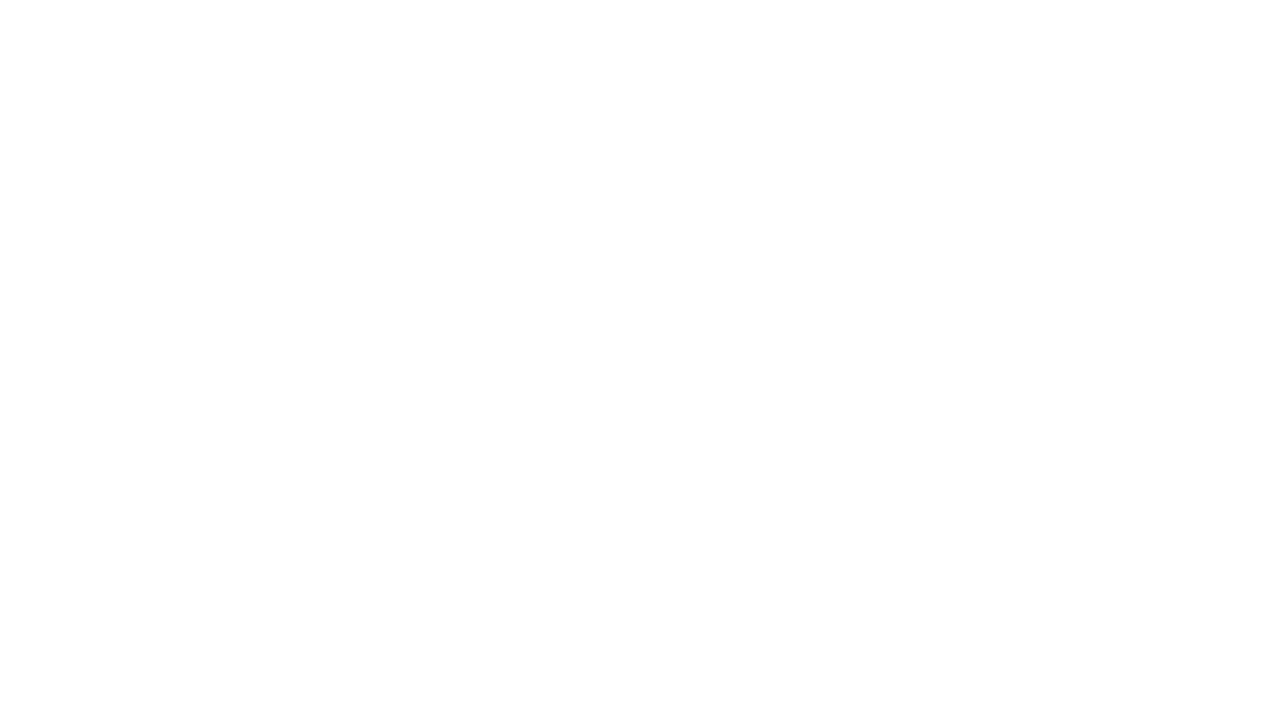
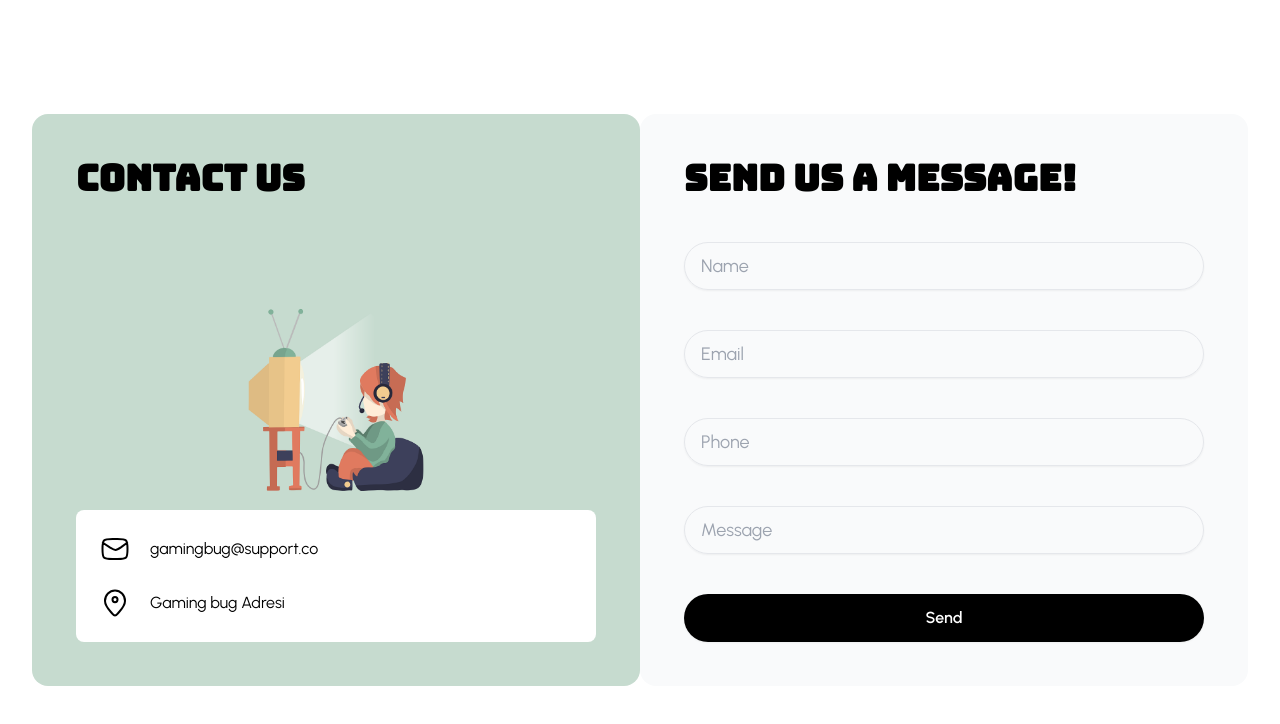
Before and after one commit to bysnakejnr/gamingbug, a React (Vite) app: page /contactus in a window 1280 px wide. Shown: the top 724 px of the page. Built offline with nearby package versions, Linux system fonts and the light colour scheme.

Commit message:
Design changes and sticky main page

```diff
--- a/package.json
+++ b/package.json
@@ -13,6 +13,7 @@
     "@headlessui/react": "^1.7.18",
     "@heroicons/react": "^2.1.3",
     "bootstrap-icons": "^1.11.3",
+    "framer-motion": "^11.2.10",
     "react": "^18.2.0",
     "react-dom": "^18.2.0",
     "react-router-dom": "^6.23.1",
--- a/src/App.jsx
+++ b/src/App.jsx
@@ -4,7 +4,7 @@ import Games from "./components/Games.jsx";
 import Team from "./components/Team.jsx";
 import Footer from "./components/Footer.jsx";
 import "bootstrap-icons/font/bootstrap-icons.css";
-import {useRef} from "react";
+import {Link} from "react-router-dom";
 
 
 const navigation = [
@@ -18,7 +18,6 @@ function classNames(...classes) {
     return classes.filter(Boolean).join(' ')
 }
 function App() {
-        const gamesRef = useRef(null);
 
         const handleVideoClick = () => {
             window.location.href = 'https://store.steampowered.com/app/2835500/Grog_n_Glory/';
@@ -30,7 +29,7 @@ function App() {
       <>
 
           <div className="bg-game-pattern border-red h-screen bg-cover min-h-full " style={{"min-height": "1000px"}}>
-              <Navbar ref={gamesRef}/>
+              <Navbar />
               <div className="main-container">
 
                       <h1 className="heavy-font text-8xl">GROG N GLORY!</h1>
@@ -38,7 +37,7 @@ function App() {
 
 <div className="container3 sm:flex-row flex-col">
                           <div className="container2 m-4">
-                                  <video width={"320"} autoPlay loop muted className="image rounded-full opacity-90" onClick={handleVideoClick}>
+                                  <video width={"320"} autoPlay loop muted className="image border-8 border-black rounded-full opacity-90" onClick={handleVideoClick}>
                                       <source src="./public/grog-gameplay.mp4" type="video/mp4"/>
                                       Your browser does not support the video tag.
                                   </video>
@@ -78,18 +77,18 @@ function App() {
               </div>
           </div>
             <div id="games">
-          <Games innerRef={gamesRef} />
+          <Games />
             </div>
           <Team />
           <div className="text-center mt-36 text-4xl bg-gray-300 p-20 mx-auto">
               <h1 className="heavy-font">Have Questions?</h1>
-              <a href="/"
+              <Link to="/contactus"
                  className="mt-6 relative inline-flex items-center justify-center p-0.5 mb-2 me-2 overflow-hidden text-sm font-medium text-gray-900 rounded-lg group bg-gradient-to-br from-purple-600 to-blue-500 group-hover:from-purple-600 group-hover:to-blue-500 hover:text-white dark:text-white focus:ring-4 focus:outline-none focus:ring-blue-300 dark:focus:ring-blue-800">
 <span
     className="relative px-5 py-2.5 transition-all ease-in duration-75 bg-white dark:bg-gray-900 rounded-md group-hover:bg-opacity-0">
 Contact Us!
 </span>
-              </a>
+              </Link>
           </div>
           <Footer/>
       </>
--- a/src/pages/ContactUs.jsx
+++ b/src/pages/ContactUs.jsx
@@ -1,11 +1,79 @@
+import { motion } from "framer-motion"
+
 const ContactUs = () =>{
 
 
 
     return(
-        <>
-        </>
-    )
+        <motion.div animate={{
+            scale: [2, 1],
+            rotate: [0, 90, 0],
+            borderRadius: ["20%", "20%", "50%", "50%", "20%"],
+        }} className="h-screen border-black mx-auto justify-center items-center self-center content-center">
+            <section className="content-center">
+                <div className="mx-auto max-w-7xl px-4 sm:px-6 lg:px-8">
+                    <div className="grid lg:grid-cols-2 grid-cols-1">
+                        <div className="lg:mb-0 mb-10">
+                            <div className="group w-full h-full">
+                                <div className="relative h-full">
+                                    <img src="../../public/contactusimage.png"
+                                         alt="ContactUs tailwind section"
+                                         className="w-full h-full object-contain lg:rounded-l-2xl rounded-2xl bg-blend-multiply" style={{backgroundColor:'#C6DBCF'}}/>
+                                    <h1 className="font-manrope text-black text-4xl font-bold leading-10 absolute top-11 left-11 heavy-font">Contact
+                                        us</h1>
+                                    <div className="absolute bottom-0 w-full lg:p-11 p-5">
+                                        <div className="bg-white rounded-lg p-6 block">
+
+                                            <a href="javascript:;" className="flex items-center mb-6">
+                                                <svg width="30" height="30" viewBox="0 0 30 30" fill="none"
+                                                     xmlns="http://www.w3.org/2000/svg" >
+                                                    <path
+                                                        d="M2.81501 8.75L10.1985 13.6191C12.8358 15.2015 14.1544 15.9927 15.6032 15.9582C17.0519 15.9237 18.3315 15.0707 20.8905 13.3647L27.185 8.75M12.5 25H17.5C22.214 25 24.5711 25 26.0355 23.5355C27.5 22.0711 27.5 19.714 27.5 15C27.5 10.286 27.5 7.92893 26.0355 6.46447C24.5711 5 22.214 5 17.5 5H12.5C7.78595 5 5.42893 5 3.96447 6.46447C2.5 7.92893 2.5 10.286 2.5 15C2.5 19.714 2.5 22.0711 3.96447 23.5355C5.42893 25 7.78595 25 12.5 25Z"
+                                                        stroke="#000000" strokeWidth="2" strokeLinecap="round" />
+                                                </svg>
+                                                <h5 className="text-black text-base font-normal leading-6 ml-5" >gamingbug@support.co</h5>
+                                            </a>
+                                            <a href="javascript:;" className="flex items-center">
+                                                <svg width="30" height="30" viewBox="0 0 30 30" fill="none"
+                                                     xmlns="http://www.w3.org/2000/svg">
+                                                    <path
+                                                        d="M25 12.9169C25 17.716 21.1939 21.5832 18.2779 24.9828C16.8385 26.6609 16.1188 27.5 15 27.5C13.8812 27.5 13.1615 26.6609 11.7221 24.9828C8.80612 21.5832 5 17.716 5 12.9169C5 10.1542 6.05357 7.5046 7.92893 5.55105C9.8043 3.59749 12.3478 2.5 15 2.5C17.6522 2.5 20.1957 3.59749 22.0711 5.55105C23.9464 7.5046 25 10.1542 25 12.9169Z"
+                                                        stroke="#000000" strokeWidth="2"/>
+                                                    <path
+                                                        d="M17.5 11.6148C17.5 13.0531 16.3807 14.219 15 14.219C13.6193 14.219 12.5 13.0531 12.5 11.6148C12.5 10.1765 13.6193 9.01058 15 9.01058C16.3807 9.01058 17.5 10.1765 17.5 11.6148Z"
+                                                        stroke="#000000" strokeWidth="2"/>
+                                                </svg>
+                                                <h5 className="text-black text-base font-normal leading-6 ml-5">Gaming bug Adresi</h5>
+                                            </a>
+                                        </div>
+                                    </div>
+                                </div>
+                            </div>
+                        </div>
+
+                        <div className="bg-gray-50 p-5 lg:p-11 lg:rounded-r-2xl rounded-2xl">
+                            <h2 className=" heavy-font font-manrope text-4xl font-semibold leading-10 mb-11 text-black">Send us a message!</h2>
+                            <input type="text"
+                                   className="w-full h-12 text-gray-600 placeholder-gray-400  shadow-sm bg-transparent text-lg font-normal leading-7 rounded-full border border-gray-200 focus:outline-none pl-4 mb-10"
+                                   placeholder="Name"/>
+                            <input type="text"
+                                   className="w-full h-12 text-gray-600 placeholder-gray-400 shadow-sm bg-transparent text-lg font-normal leading-7 rounded-full border border-gray-200 focus:outline-none pl-4 mb-10"
+                                   placeholder="Email"/>
+                            <input type="text"
+                                   className="w-full h-12 text-gray-600 placeholder-gray-400 shadow-sm bg-transparent text-lg font-normal leading-7 rounded-full border border-gray-200 focus:outline-none pl-4 mb-10"
+                                   placeholder="Phone"/>
+
+                            <input type="text"
+                                   className="w-full h-12 text-gray-600 placeholder-gray-400 bg-transparent text-lg shadow-sm font-normal leading-7 rounded-full border border-gray-200 focus:outline-none pl-4 mb-10"
+                                   placeholder="Message"/>
+                            <button
+                                className="w-full h-12 text-white text-base font-semibold leading-6 rounded-full transition-all duration-700 hover:bg-indigo-800 bg-black shadow-sm">Send
+                            </button>
+                        </div>
+                    </div></div>
+            </section>
+        </motion.div>
+)
 }
 
 export default ContactUs;
--- /dev/null
+++ b/src/transition.js
@@ -0,0 +1 @@
+import {motion} from "framer-motion"
```
Also changed, not shown: public/contactusimage.png (added), 1 other file (tests, documents, lock files or other folders).
